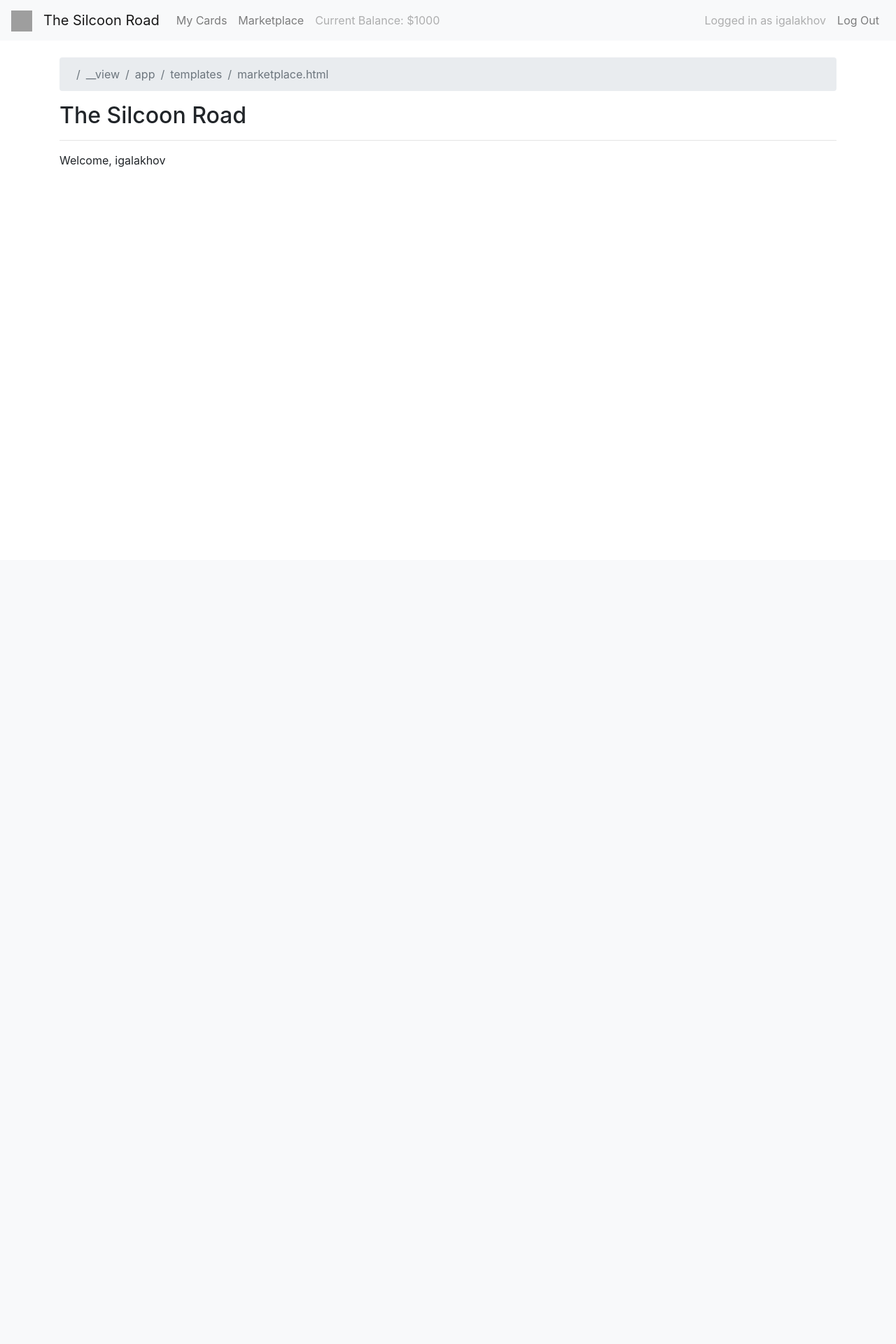
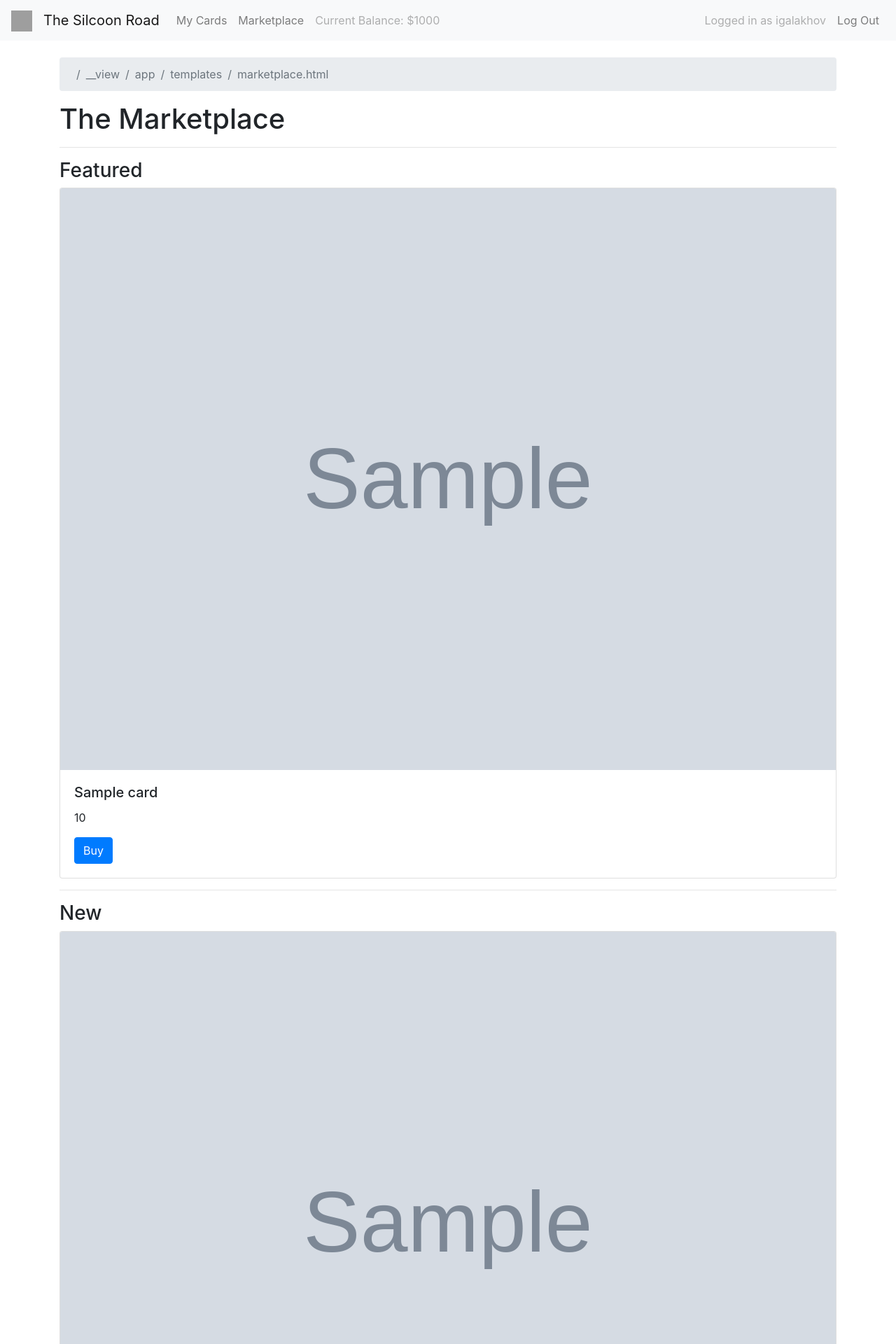
Before and after one commit to jiosephlee/Pokemon-Card-Trading-App, a Flask app: template app/templates/marketplace.html in a window 1280 px wide. Shown: the top 1920 px of the page at 70% size. Before the commit the page ends 239 px from the top, so only its background shows below. Run offline with Flask 2, Linux system fonts and the light colour scheme; a user stored in the database is signed in; tables that the repository leaves empty hold one stand-in row (values such as "Sample post"); the template is opened without the code that fills it: most values are stand-ins (such as "Sample title", 1, 10 or a date in 2020); grey boxes marked "Sample" are stand-in pictures; some libraries are stand-ins or nearby versions; grey boxes are pictures that could not be loaded.

Commit message:
Beignnings of a marketplace

```diff
--- a/app/routes/user.py
+++ b/app/routes/user.py
@@ -24,4 +24,4 @@ def mycards():
 @user.route('/marketplace')
 @login_required
 def marketplace():
-    return render_template('marketplace.html')
+    return render_template('marketplace.html', featured=[], new=[], popular=[], value=[])
--- a/app/templates/marketplace.html
+++ b/app/templates/marketplace.html
@@ -1,7 +1,53 @@
 {% extends "_base.html" %}
 
 {% block content %}
-    <h2>The Silcoon Road</h2>
+    <h1>The Marketplace</h1>
     <hr>
-    <p>Welcome, {{ current_user.username }}</p>
+    <h3>Featured</h3>
+    {% for card in featured %}
+        <div class="card">
+            <img class="card-img-top" src={{card.image}} alt={{card.name}}>
+            <div class="card-body">
+                <h5 class="card-title">{{card.name}}</h5>
+                <p class="card-text">{{card.price}}</p>
+                <a href="#" class="btn btn-primary">Buy</a>
+            </div>
+        </div>
+    {% endfor %}
+    <hr>
+    <h3>New</h3>
+    {% for card in new %}
+        <div class="card">
+            <img class="card-img-top" src={{card.image}} alt={{card.name}}>
+            <div class="card-body">
+                <h5 class="card-title">{{card.name}}</h5>
+                <p class="card-text">{{card.price}}</p>
+                <a href="#" class="btn btn-primary">Buy</a>
+            </div>
+        </div>
+    {% endfor %}
+    <hr>
+    <h3>Popular</h3>
+    {% for card in popular %}
+        <div class="card">
+            <img class="card-img-top" src={{card.image}} alt={{card.name}}>
+            <div class="card-body">
+                <h5 class="card-title">{{card.name}}</h5>
+                <p class="card-text">{{card.price}}</p>
+                <a href="#" class="btn btn-primary">Buy</a>
+            </div>
+        </div>
+    {% endfor %}
+    <hr>
+    <h3>High Value</h3>
+    {% for card in value %}
+        <div class="card">
+            <img class="card-img-top" src={{card.image}} alt={{card.name}}>
+            <div class="card-body">
+                <h5 class="card-title">{{card.name}}</h5>
+                <p class="card-text">{{card.price}}</p>
+                <a href="#" class="btn btn-primary">Buy</a>
+            </div>
+        </div>
+    {% endfor %}
 {% endblock content %}
```
